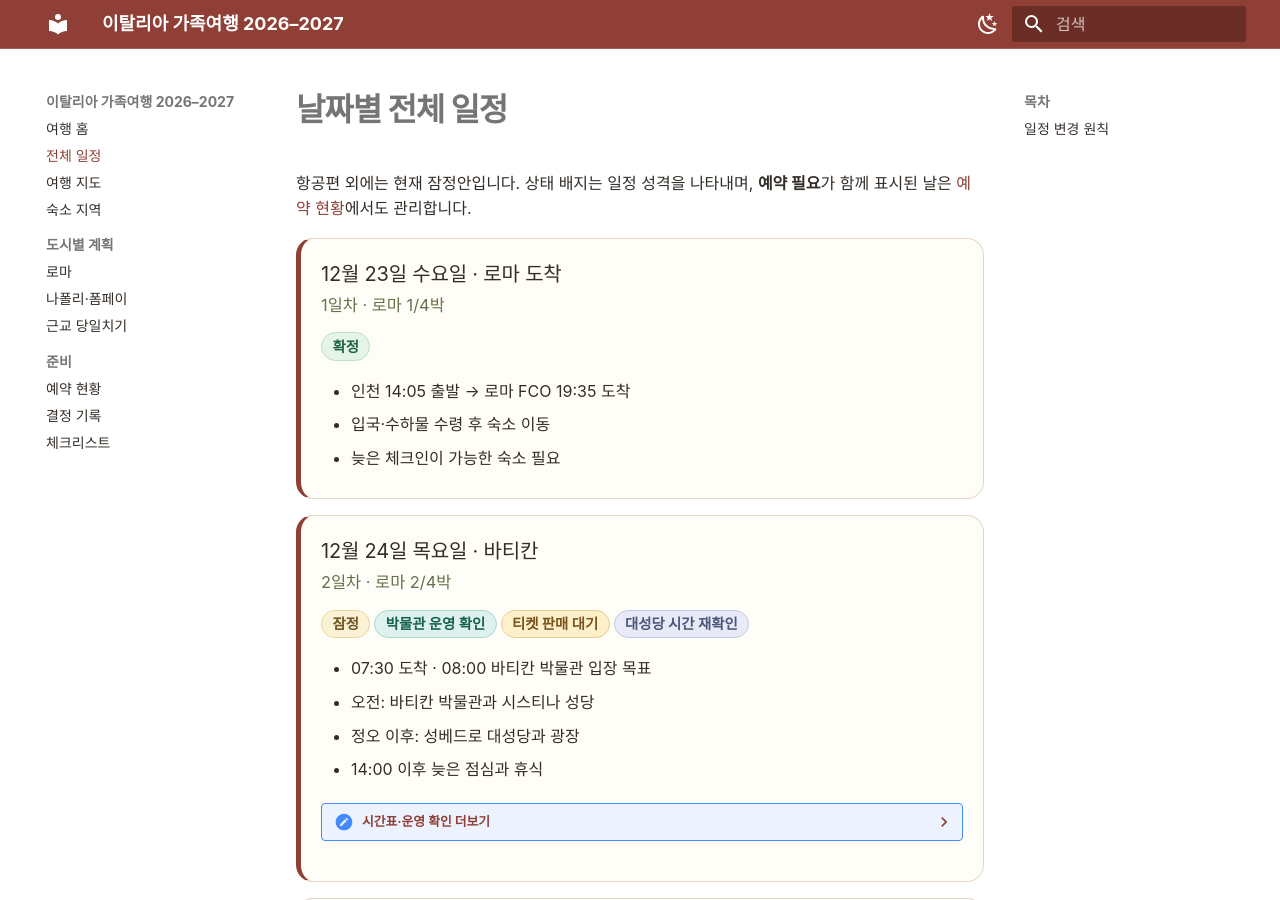
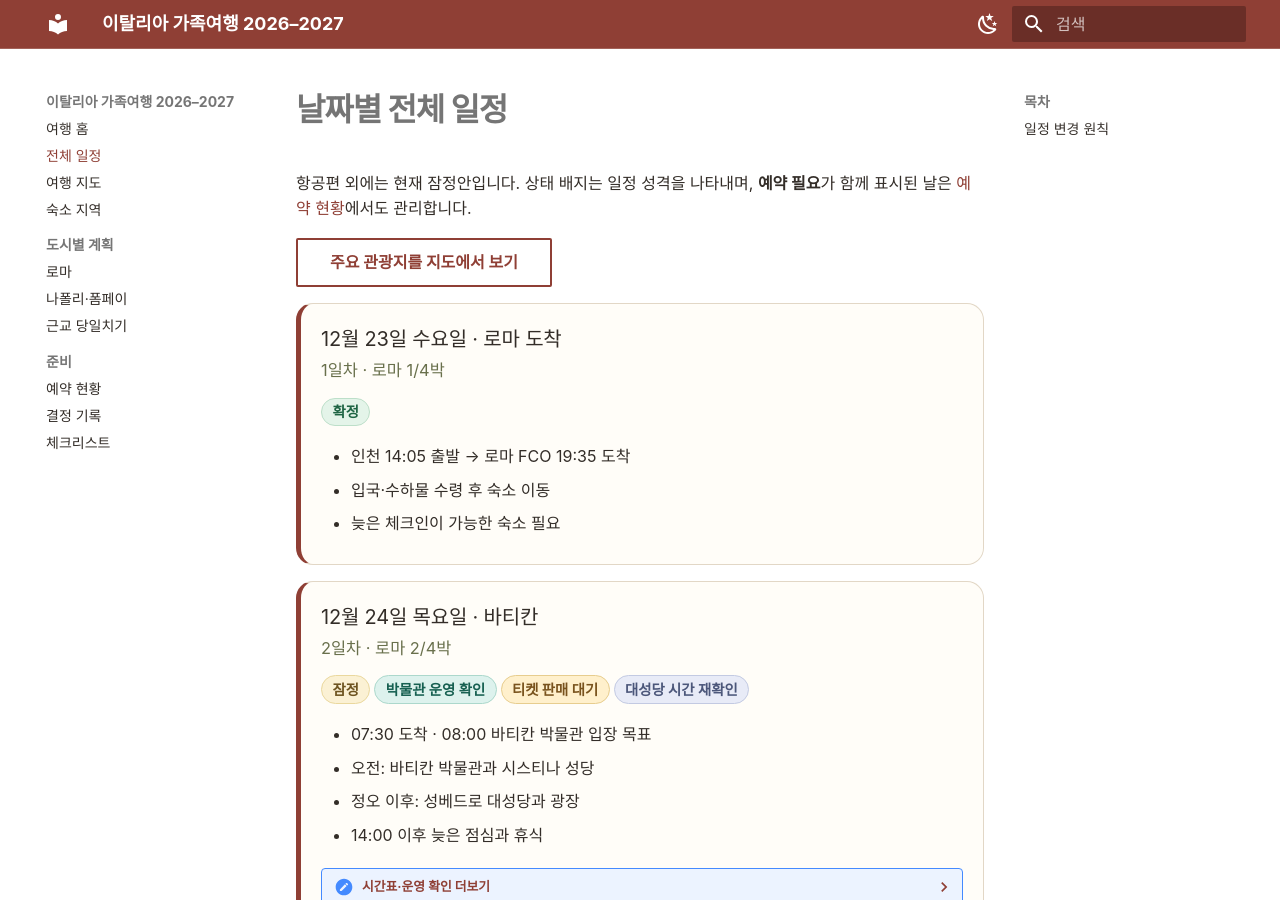
Before and after one commit to Jaeho211/italy-family-trip-2026, an MkDocs documentation site: the page built from docs/itinerary.md, in a window 1280 px wide and 900 px high. Built offline with MkDocs 1.6.1 and Material for MkDocs 9.7.7, drawn with Linux system fonts in a browser that asks for light colours.

Commit message:
Link map from itinerary

```diff
--- a/docs/itinerary.md
+++ b/docs/itinerary.md
@@ -1,6 +1,8 @@
 # 날짜별 전체 일정
 
 항공편 외에는 현재 잠정안입니다. 상태 배지는 일정 성격을 나타내며, **예약 필요**가 함께 표시된 날은 [예약 현황](reservations.md)에서도 관리합니다.
+
+[주요 관광지를 지도에서 보기](map.md){ .md-button }
 
 <div class="day-card">
   <h3>12월 23일 수요일 · 로마 도착</h3>
```
